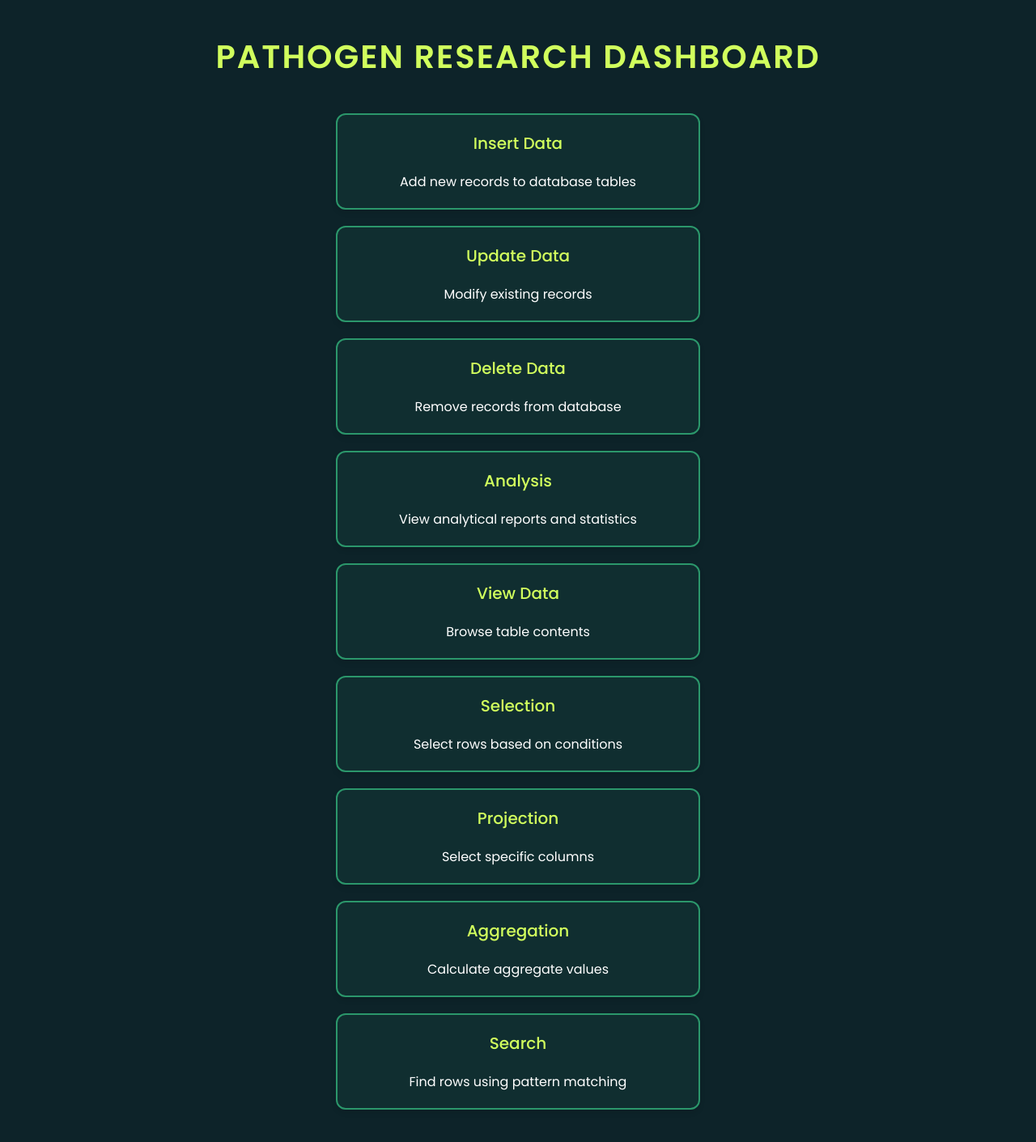
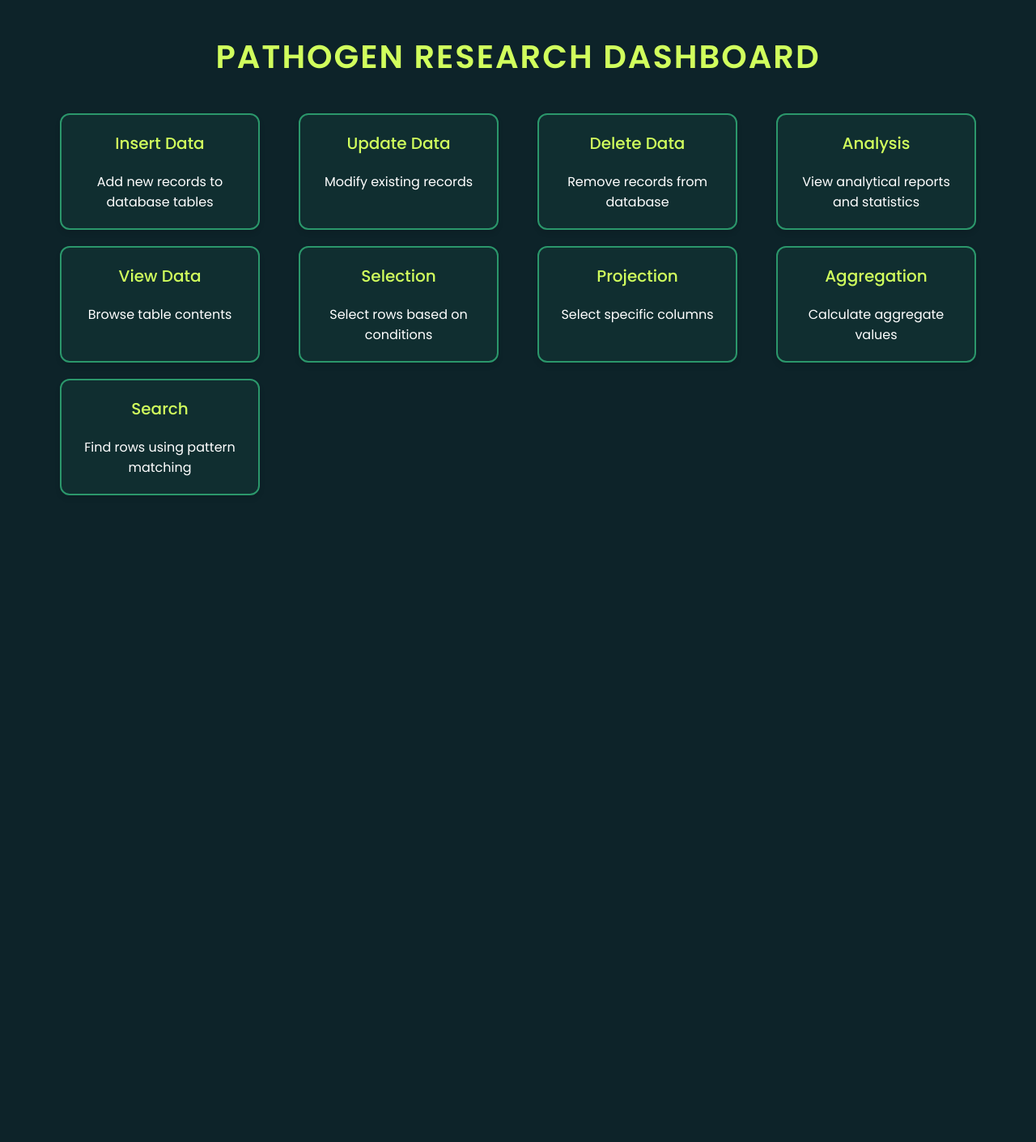
Before and after one commit to AN5517/Pathogen_DB, a Flask app: page / in a window 1280 px wide. Shown: the whole page at 81% size. After the commit the page ends 612 px from the top, so only its background shows below. Run offline with Flask 3, Linux system fonts and the light colour scheme; tables that the repository leaves empty or names only in its code hold one stand-in row (values such as "Sample post"); data that the repository does not hold is empty.

Commit message:
made a few more changes

```diff
--- a/static/script.js
+++ b/static/script.js
@@ -692,3 +692,108 @@
           });
       });
 }
+
+// Add these to the existing script.js file
+
+// Drag and drop functionality for tiles
+document.addEventListener('DOMContentLoaded', function() {
+  const grid = document.querySelector('.grid');
+
+  // Make tiles draggable
+  const tiles = document.querySelectorAll('.card.operation-card');
+  tiles.forEach(tile => {
+    tile.setAttribute('draggable', 'true');
+
+    tile.addEventListener('dragstart', dragStart);
+    tile.addEventListener('dragend', dragEnd);
+    tile.addEventListener('dragover', dragOver);
+    tile.addEventListener('dragenter', dragEnter);
+    tile.addEventListener('dragleave', dragLeave);
+    tile.addEventListener('drop', drop);
+  });
+
+  function dragStart(e) {
+    this.classList.add('dragging');
+    e.dataTransfer.setData('text/plain', this.id);
+  }
+
+  function dragEnd(e) {
+    this.classList.remove('dragging');
+  }
+
+  function dragOver(e) {
+    e.preventDefault();
+  }
+
+  function dragEnter(e) {
+    e.preventDefault();
+    this.classList.add('drag-over');
+  }
+
+  function dragLeave() {
+    this.classList.remove('drag-over');
+  }
+
+  function drop(e) {
+    e.preventDefault();
+    this.classList.remove('drag-over');
+
+    const draggedTileId = e.dataTransfer.getData('text/plain');
+    const draggedTile = document.getElementById(draggedTileId);
+
+    // Swap tiles
+    const currentTile = e.currentTarget;
+    const tempHTML = currentTile.innerHTML;
+    const tempId = currentTile.id;
+    const tempOnclick = currentTile.getAttribute('onclick');
+
+    currentTile.innerHTML = draggedTile.innerHTML;
+    currentTile.id = draggedTile.id;
+    currentTile.setAttribute('onclick', draggedTile.getAttribute('onclick'));
+
+    draggedTile.innerHTML = tempHTML;
+    draggedTile.id = tempId;
+    draggedTile.setAttribute('onclick', tempOnclick);
+
+    // Save layout to localStorage
+    saveTileLayout();
+  }
+
+  // Persist tile layout
+  function saveTileLayout() {
+    const tiles = Array.from(document.querySelectorAll('.card.operation-card'))
+      .map(tile => ({
+        id: tile.id,
+        innerHTML: tile.innerHTML,
+        onclick: tile.getAttribute('onclick')
+      }));
+    localStorage.setItem('tileLayout', JSON.stringify(tiles));
+  }
+
+  // Restore tile layout from localStorage
+  function restoreTileLayout() {
+    const savedLayout = localStorage.getItem('tileLayout');
+    if (savedLayout) {
+      const tiles = JSON.parse(savedLayout);
+      const currentTiles = document.querySelectorAll('.card.operation-card');
+
+      tiles.forEach((savedTile, index) => {
+        if (currentTiles[index]) {
+          currentTiles[index].id = savedTile.id;
+          currentTiles[index].innerHTML = savedTile.innerHTML;
+          currentTiles[index].setAttribute('onclick', savedTile.onclick);
+        }
+      });
+    }
+  }
+
+  // Add unique IDs to tiles if not already present
+  tiles.forEach((tile, index) => {
+    if (!tile.id) {
+      tile.id = `tile-${index + 1}`;
+    }
+  });
+
+  // Restore layout on page load
+  restoreTileLayout();
+});
--- a/static/styles.css
+++ b/static/styles.css
@@ -339,3 +339,27 @@
   margin-top: 5px;
   font-size: 0.9rem;
 }
+
+.card.operation-card {
+  transition: transform 0.3s ease, box-shadow 0.3s ease;
+  cursor: move; /* Shows that the tile is draggable */
+}
+
+.card.operation-card.dragging {
+  opacity: 0.5;
+  transform: scale(1.05);
+  box-shadow: 0 10px 20px rgba(209, 255, 93, 0.3);
+}
+
+.card.operation-card.drag-over {
+  border-color: #ff5d5d;
+  box-shadow: 0 0 10px rgba(255, 93, 93, 0.5);
+}
+
+/* Ensure grid is flexible for dragging */
+.grid {
+  display: grid;
+  grid-template-columns: repeat(auto-fit, minmax(250px, 1fr));
+  grid-auto-flow: dense;
+  gap: 20px;
+}
--- a/templates/index.html
+++ b/templates/index.html
@@ -11,48 +11,48 @@
         <h1>Pathogen Research Dashboard</h1>
 
         <div class="grid">
-            <div class="card operation-card" onclick="openModal('insert-modal')">
+            <div class="card operation-card" id="insert-tile" onclick="openModal('insert-modal')">
                 <h2>Insert Data</h2>
                 <p>Add new records to database tables</p>
             </div>
 
-            <div class="card operation-card" onclick="openModal('update-modal')">
+            <div class="card operation-card" id="update-tile" onclick="openModal('update-modal')">
                 <h2>Update Data</h2>
                 <p>Modify existing records</p>
             </div>
 
-            <div class="card operation-card" onclick="openModal('delete-modal')">
+            <div class="card operation-card" id="delete-tile" onclick="openModal('delete-modal')">
                 <h2>Delete Data</h2>
                 <p>Remove records from database</p>
             </div>
 
-            <div class="card operation-card center-align" onclick="openModal('analysis-modal')">
+            <div class="card operation-card center-align" id="analysis-tile" onclick="openModal('analysis-modal')">
                 <h2>Analysis</h2>
                 <p>View analytical reports and statistics</p>
             </div>
 
-            <div class="card operation-card center-align" onclick="openModal('read-modal')">
+            <div class="card operation-card center-align" id="view-tile" onclick="openModal('read-modal')">
                 <h2>View Data</h2>
                 <p>Browse table contents</p>
             </div>
 
             <!-- New Tiles -->
-            <div class="card operation-card" onclick="openModal('selection-modal')">
+            <div class="card operation-card" id="selection-tile" onclick="openModal('selection-modal')">
                 <h2>Selection</h2>
                 <p>Select rows based on conditions</p>
             </div>
 
-            <div class="card operation-card" onclick="openModal('projection-modal')">
+            <div class="card operation-card" id="projection-tile" onclick="openModal('projection-modal')">
                 <h2>Projection</h2>
                 <p>Select specific columns</p>
             </div>
 
-            <div class="card operation-card" onclick="openModal('aggregation-modal')">
+            <div class="card operation-card" id="aggregation-tile" onclick="openModal('aggregation-modal')">
                 <h2>Aggregation</h2>
                 <p>Calculate aggregate values</p>
             </div>
 
-            <div class="card operation-card" onclick="openModal('search-modal')">
+            <div class="card operation-card" id="search-tile" onclick="openModal('search-modal')">
                 <h2>Search</h2>
                 <p>Find rows using pattern matching</p>
             </div>
```
